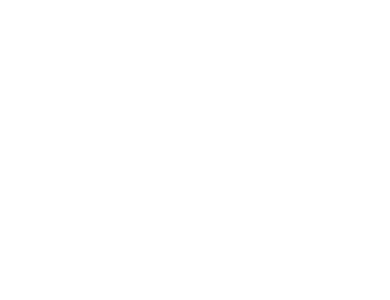
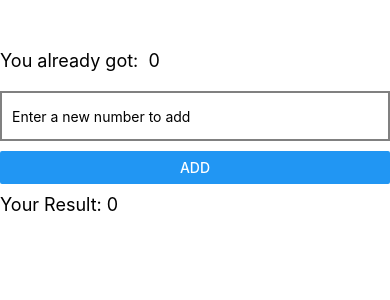
Before and after one commit to sedat-akdogan/ITC_RN, a React Native app: screen / in a window 390 px wide. Shown: the top 300 px of the page. Built offline with nearby package versions, Linux system fonts and the light colour scheme.

Commit message:
new practice added

```diff
--- a/App.js
+++ b/App.js
@@ -3,11 +3,12 @@
 import MyComponent from './src/components/MyComponent';
 import AnyClass from './src/components/Practice';
 import MyButton from './src/components/Button';
+import MyPractice from './src/components/Practice';
 
 
 function App() {
   return (
-    null
+      <MyPractice />
     // <MyButton />
     // < AnyClass />
     // <MyComponent />
--- a/src/components/Practice.js
+++ b/src/components/Practice.js
@@ -1,2 +1,70 @@
 import React from 'react';
-import { Text, StyleSheet, SafeAreaView } from 'react-native';
+import { Text, StyleSheet, SafeAreaView, Button, TextInput } from 'react-native';
+
+class MyPractice extends React.Component{
+    constructor(props) {
+        super(props);
+        this.state={
+            Result: 0,
+            inputNumber: '',
+            existingNumber: 0,
+        };
+    }
+
+    handleInputChange = (input) => {
+        this.setState({ inputNumber: input });
+    };
+
+    handleAdd = () => {
+        const {existingNumber, inputNumber } = this.state;
+        const parsedInput = parseFloat(inputNumber);
+        if (!isNaN(parsedInput)) {
+            const Result = existingNumber + parsedInput;
+            this.setState({ Result, existingNumber: Result, inputNumber: 0});
+        }
+    };
+
+    render() {
+
+        const { existingNumber, inputNumber, Result } = this.state;
+
+        return (
+            <SafeAreaView style={styles.container}>
+                <Text style={styles.text1}>You already got:  {existingNumber} </Text>
+                <TextInput
+                    style={styles.input}
+                    onChangeText={this.handleInputChange}
+                    value={inputNumber}
+                    keyboardType='numeric'
+                    placeholder='Enter a new number to add'
+                />
+                <Button title='Add' onPress={this.handleAdd}/>
+                <Text style={styles.result}>Your Result: {Result}</Text>
+            </SafeAreaView>
+        );
+    }
+}
+
+const styles = StyleSheet.create({
+    container: {
+        marginTop: 50,
+    padding: 20,
+    },
+    text1: {
+        fontSize: 18,
+        marginBottom:20,
+    },
+    input: {
+        height: 50,
+        borderColor: 'gray',
+        borderWidth: 2,
+        marginBottom: 10,
+        paddingHorizontal: 10,
+    },
+    result: {
+        fontSize: 18,
+        marginTop: 10,
+    }
+});
+
+export default MyPractice;
```
Also changed, not shown: 21 other files (tests, documents, lock files or other folders).
